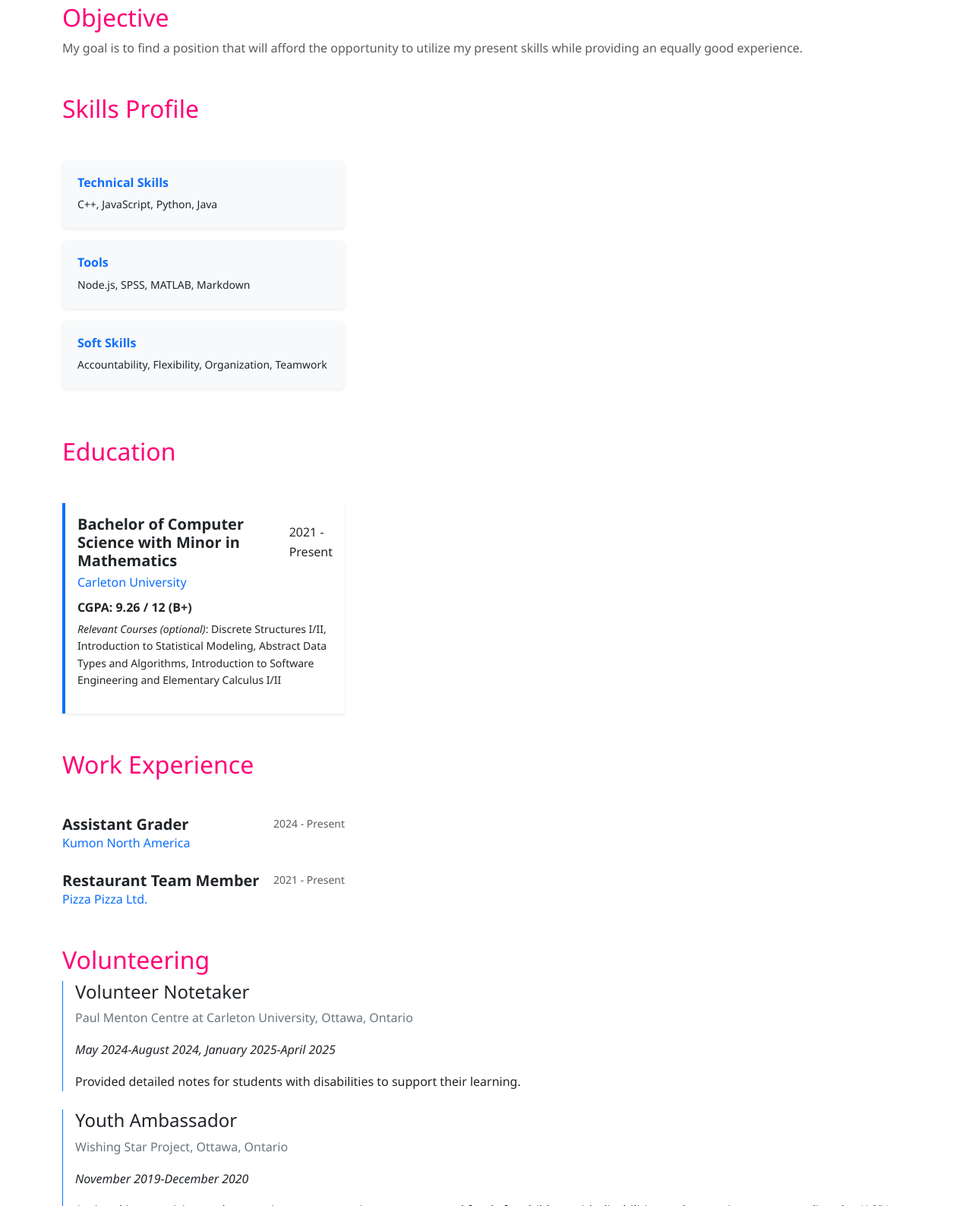
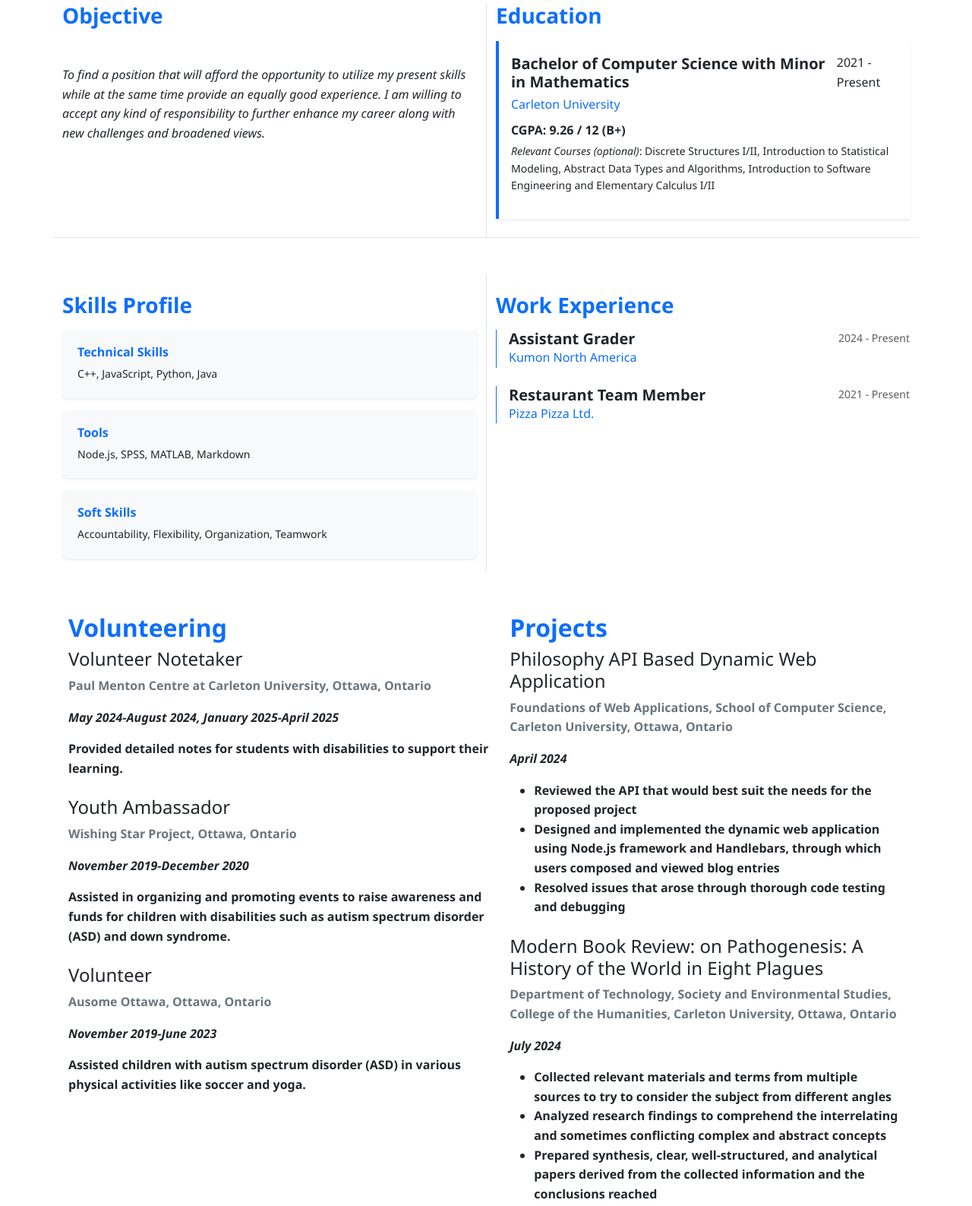
Before and after one commit to rah3/rah3.github.io, a website: page index.html in a window 1280 px wide. Shown: the part 1018-2605 px from the top of the page at 76% size. Drawn offline with nearby package versions, Linux system fonts and the light colour scheme.

Commit message:
Updating layout and fixing button positioning

```diff
--- a/index.html
+++ b/index.html
@@ -30,7 +30,7 @@
                             </button>
                             <ul class="dropdown-menu dropdown-menu-end">
                                 <li><a class="dropdown-item" href="#objective">Objective</a></li>
-                                <li><a class="dropdown-item" href="#skills">Skills Profile</a></li>
+                                <li><a class="dropdown-item" href="#skills-profile">Skills Profile</a></li>
                                 <li><a class="dropdown-item" href="#education">Education</a></li>
                                 <li><a class="dropdown-item" href="#experience">Work Experience</a></li>
                                 <li><a class="dropdown-item" href="#volunteering">Volunteering</a></li>
@@ -45,7 +45,7 @@
         </nav>
     </header>
     <header class="bg-primary text-white text-center py-5">
-        <div class="container">
+        <div class="container" id="name-header">
             <img src="images/profile.jpg" alt="Rahie Datta" class="img-fluid rounded mb-3" style="max-width: 200px;">
             <h1 class="display-4 font-weight-bold">Rahie Datta</h1>
             <p class="lead">Bachelor of Computer Science Student at Carleton University</p>
@@ -65,38 +65,61 @@
         <u>Resume</u>
     </h1>
     <main class="container my-5">
-        <section id="objective" class="mb-5">
-            <h2>Objective</h2>
-            <p class="text-muted">My goal is to find a position that will afford the opportunity to utilize my present
-                skills while providing an equally good experience.</p>
-        </section>
+        <div class="row g-4">
+            <div class="col-6 col-sm-6 border-bottom pb-4">
+                <section id="objective">
+                    <h3 class="mb-5 fw-bold text-primary">Objective</h3>
+                    <div id="objective-container" class="mt-3">
+                    </div>
+                </section>
+            </div>
 
-        <div class="col-md-4 mb-5">
-            <h2 class="mb-5">Skills Profile</h2>
-            <div id="skills-container" class="row">
+            <div class="col-6 col-sm-6 border-bottom border-start pb-4">
+                <section id="education">
+                    <h3 class="fw-bold text-primary">Education</h3>
+                    <div id="education-container" class="mt-3 text-start">
+                    </div>
+                </section>
             </div>
+
+            <div class="w-100"></div>
+
+            <div class="col-6 col-sm-6 pt-4">
+                <section id="skills-profile">
+                    <h3 class="fw-bold text-primary">Skills Profile</h3>
+                    <div id="skills-container" class="row mt-3">
+                    </div>
+                </section>
+            </div>
+
+            <div class="col-6 col-sm-6 border-start pt-4">
+                <section id="experience">
+                    <h3 class="fw-bold text-primary">Work Experience</h3>
+                    <div id="experience-container" class="mt-3 text-start">
+                    </div>
+                </section>
+            </div>
+
         </div>
+    </main>
 
-        <div class="col-md-4 mb-5">
-            <section id="education" class="mb-5">
-                <h2 class="mb-5">Education</h2>
-                <div id="education-container">
-                </div>
-            </section>
-
-            <section id="experience">
-                <h2 class="mb-5">Work Experience</h2>
-                <div id="experience-container">
-                </div>
-            </section>
-        </div>
-
-        <section id="volunteering" class="mb-5">
-            <h2>Volunteering</h2>
-        </section>
-        <section id="projects" class="mb-5">
-            <h2>Projects</h2>
-        </section>
+    <main class="container my-5">
+        <table class="table table-striped">
+            <thead>
+                <tr class="align-top">
+                    <th scope="col">
+                        <section id="volunteering" class="mb-5">
+                            <h2 class="fw-bold text-primary">Volunteering</h2>
+                        </section>
+                    </th>
+                    <th scope="col">
+                        <section id="projects" class="mb-5">
+                            <h2 class="fw-bold text-primary">Projects</h2>
+                        </section>
+                    </th>
+                </tr>
+            </thead>
+        </table>
         <section id="contact" class="mb-5">
             <h2>Contact</h2>
         </section>
--- a/scripts/footer.js
+++ b/scripts/footer.js
@@ -22,7 +22,7 @@ function renderFooter() {
                     <div class="col-md-4 mb-4">
                         <h6 class="text-uppercase fw-bold mb-3">Navigation</h6>
                         <ul class="list-unstyled small">
-                            <li><a href="#top" class="text-white-50 text-decoration-none">Back to Top</a></li>
+                            <li><a href="#name-header" class="text-white-50 text-decoration-none">Back to Top</a></li>
                             <li><a href="#education" class="text-white-50 text-decoration-none">Education</a></li>
                             <li><a href="#experience" class="text-white-50 text-decoration-none">Experience</a></li>
                         </ul>
--- a/scripts/resume.js
+++ b/scripts/resume.js
@@ -1,9 +1,29 @@
 // resume.js
 // JavaScript code to dynamically load all resume sections
 
+
+
 /**
- * Dynamically loads skills, education, and experience sections
- * into the HTML document.
+ * Dynamically loads the objective section into the HTML document.
+ */
+function loadObjective() {
+    // This text should be concise and professional
+    const container = document.getElementById('objective-container');
+    const objectiveText = `
+        To find a position that will afford the opportunity to utilize my present skills while at the same time provide an equally good experience. I am willing to accept any kind of responsibility to further enhance my career along with new challenges and broadened views.
+    `;
+
+    container.innerHTML = `
+        <div class="bg-white">
+            <p class="fst-italic mb-0">
+                ${objectiveText.trim()}
+            </p>
+        </div>
+    `;
+}
+
+/**
+ * Dynamically loads the skills section into the HTML document.
  */
 function loadSkills() {
     const skills = [
@@ -17,11 +37,13 @@ function loadSkills() {
 
     // We use col-12 here so they stack within the left-hand column
     container.innerHTML = skills.map(skill => `
+        <div class="container">
             <div class="col-12 mb-3">
                 <div class="card shadow-sm border-0 bg-light">
                     <div class="card-body">
                         <h6 class="fw-bold text-primary">${skill.category}</h6>
                         <p class="small mb-0">${skill.items}</p>
+                    </div>
                 </div>
             </div>
         </div>
@@ -61,7 +83,7 @@ function loadExperience() {
     ];
 
     container.innerHTML = experiences.map(exp => `
-        <div class="mb-4">
+        <div class="mb-4 border-start ps-3 border-primary">
             <div class="d-flex justify-content-between">
                 <h5 class="fw-bold mb-0">${exp.title}</h5>
                 <span class="text-muted small">${exp.date}</span>
@@ -100,7 +122,7 @@ function loadVolunteerExperience() {
 
     volunteerExperience.forEach(volunteer => {
         const div = document.createElement('div');
-        div.className = 'mb-4 border-start ps-3 border-primary';
+        div.className = 'mb-4';
         div.innerHTML = `
             <h4>${volunteer.title}</h4>
             <p class="text-secondary">${volunteer.organization}</p>
@@ -148,7 +170,7 @@ function loadProjects() {
 
     projects.forEach((project) => {
         const div = document.createElement('div');
-        div.className = 'mb-4 border-start ps-3 border-primary';
+        div.className = 'mb-4';
         div.innerHTML = `
         <h4>${project.title}</h4>
         <p class="text-secondary">${project.location}</p>
@@ -161,6 +183,7 @@ function loadProjects() {
 
 // Function calls to load contents of resume
 document.addEventListener('DOMContentLoaded', () => {
+    loadObjective();
     loadSkills();
     loadEducation();
     loadExperience();
```
Lines whose indentation alone changed are shown as unchanged.
